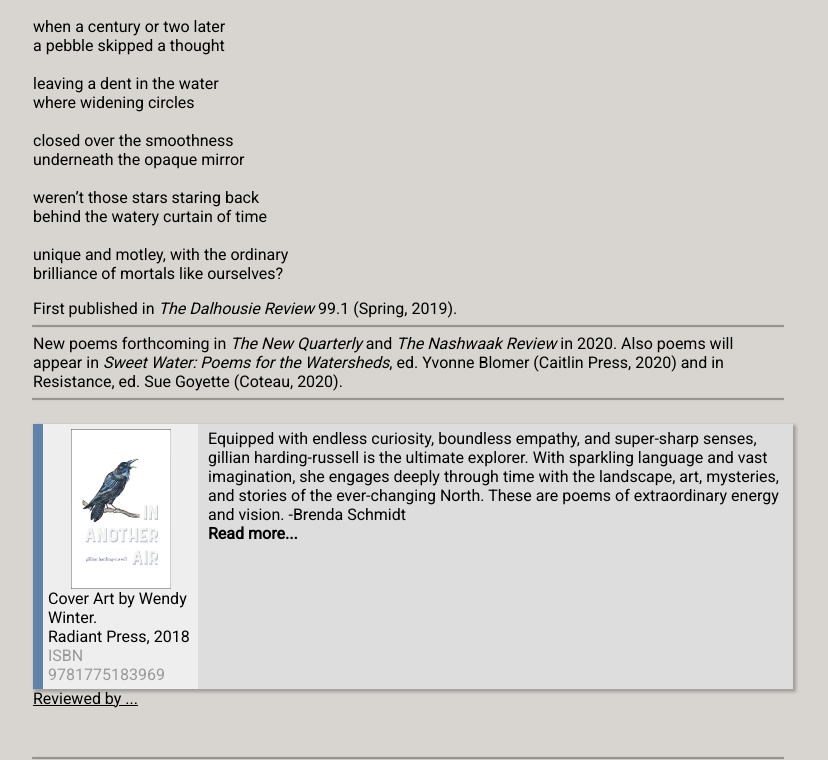
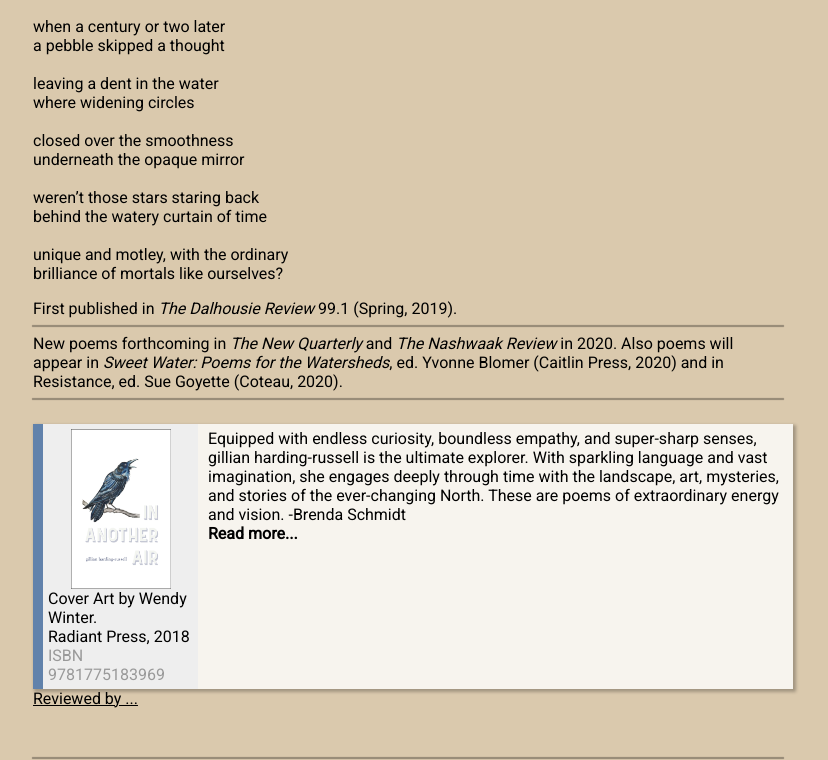
Before and after one commit to LaurieHarding-Russell/GillianHarding-Russell.com, an Angular app: page / in a window 1280 px wide. Shown: the part 903-1663 px from the top of the page, without its empty margins (232-1060 px from the left). Built offline with nearby package versions, Linux system fonts and the light colour scheme.

Commit message:
Added some colour.

```diff
--- a/src/app/book-list/book/book.css
+++ b/src/app/book-list/book/book.css
@@ -24,7 +24,7 @@
 
 .book {
     display: flex;
-    background: #ddd;
+    background: #ffffffcc;
     border-left: 10px solid var(--primary-colour);
     margin: 25px 0 0 0;
     box-shadow: 2px 2px 3px 1px rgba(0,0,0,0.26);
--- a/src/styles.css
+++ b/src/styles.css
@@ -1,7 +1,7 @@
 @import url('https://fonts.googleapis.com/css?family=EB+Garamond|Roboto');
 
 :root {
-    --background:#d8d5d0;
+    --background:#dac9ad;
     --primary-colour:#6182ab;
     --secondary-colour: #ffffff;
 
```
Also changed, not shown: 8 other files (tests, documents, lock files or other folders).
